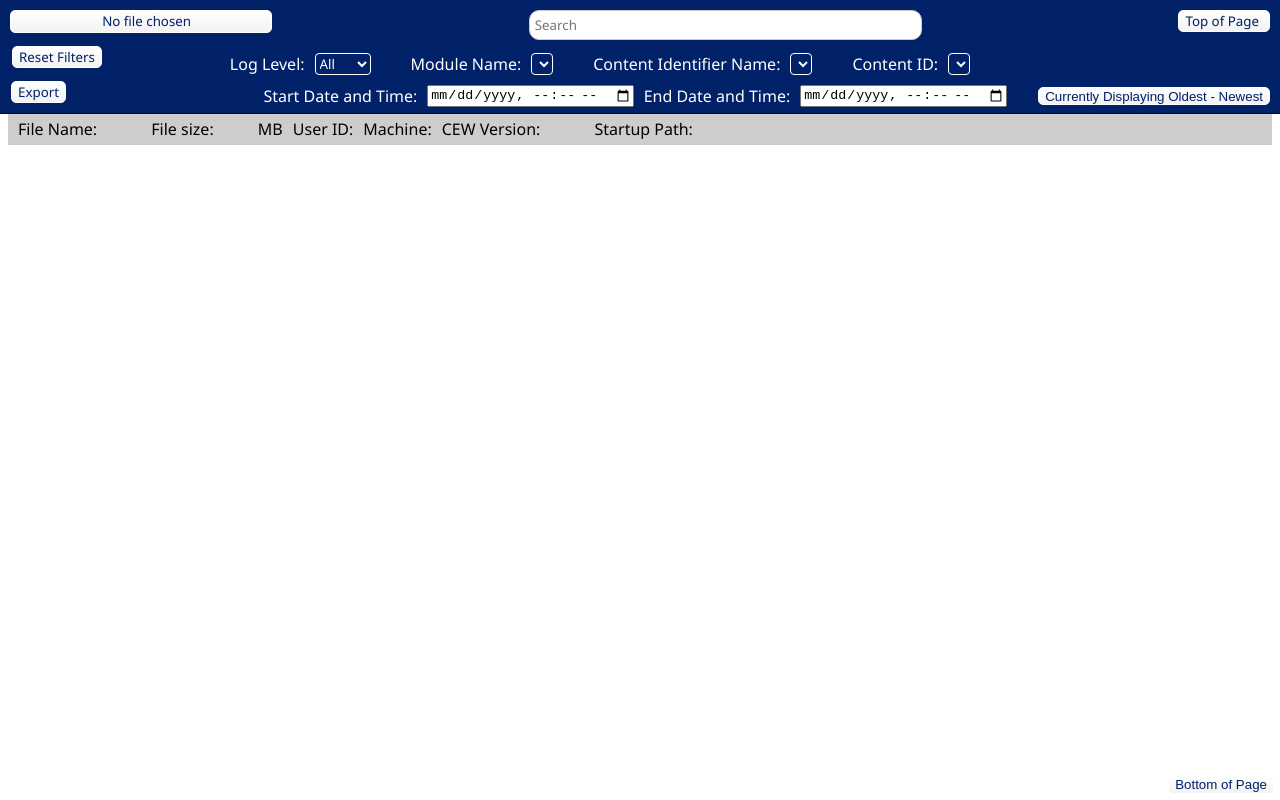
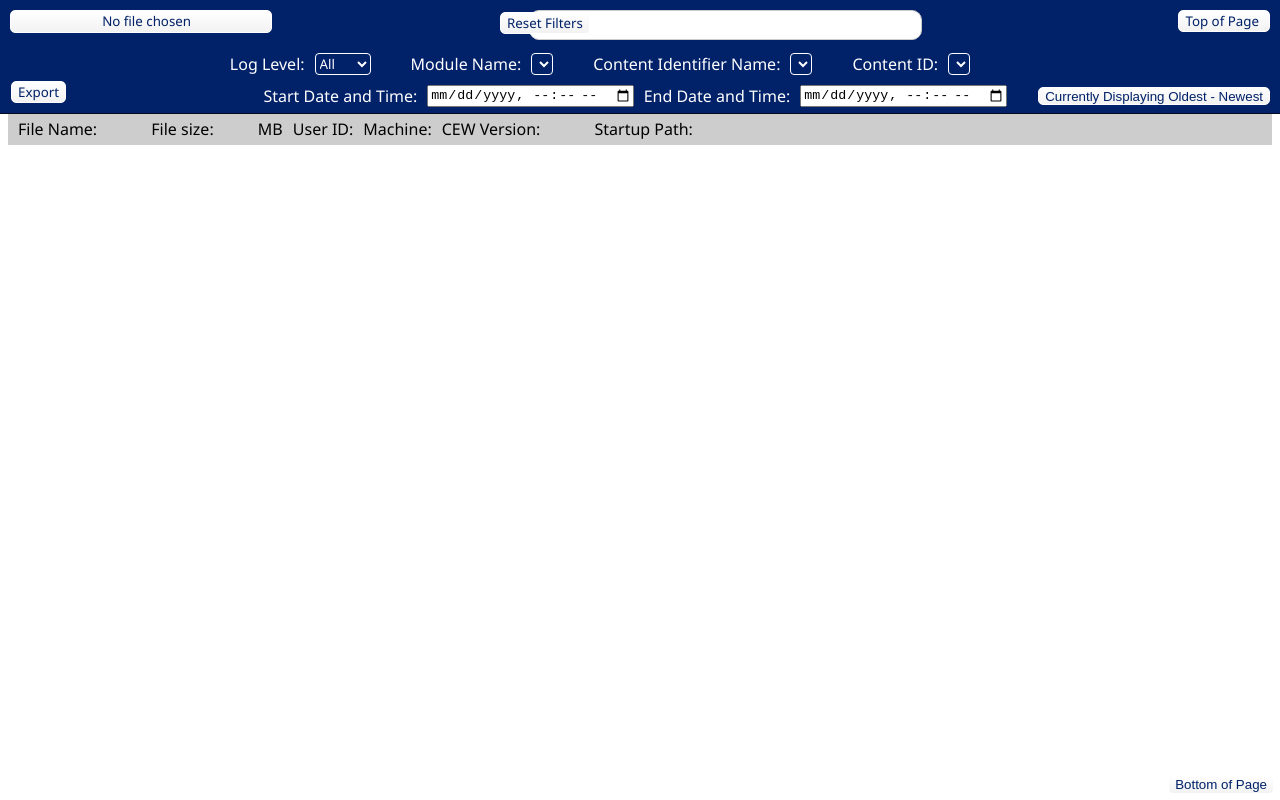
Before and after one commit to piotronm/log_viewer, a React (Create React App) app: page / in a window 1280 px wide. Built offline with nearby package versions, Linux system fonts and the light colour scheme.

Commit message:
Update App.css

```diff
--- a/src/App.css
+++ b/src/App.css
@@ -75,8 +75,8 @@
 }
   .reset-filters {
     position: absolute;
-    left: 12px;
-    top: 50%;
+    left: 500px;
+    top: 20%;
     transform: translateY(-50%);
     background: linear-gradient(to bottom, #ffffff, #f2f2f2);
     border: 1px solid #ffffff;
@@ -222,6 +222,12 @@
     BlinkMacSystemFont, 'Segoe UI', Roboto, Oxygen, Ubuntu,
     Cantarell, 'Open Sans', 'Helvetica Neue', sans-serif;
 }
+.filesizeoutput-info {
+    margin-right: 4px;
+}
+.filesizebytes {
+    margin-right: 12px;
+}
 .machineoutput-info{
     margin-right: 10px;
     font-family: 'Segoe UI', system-ui, -apple-system,
```
